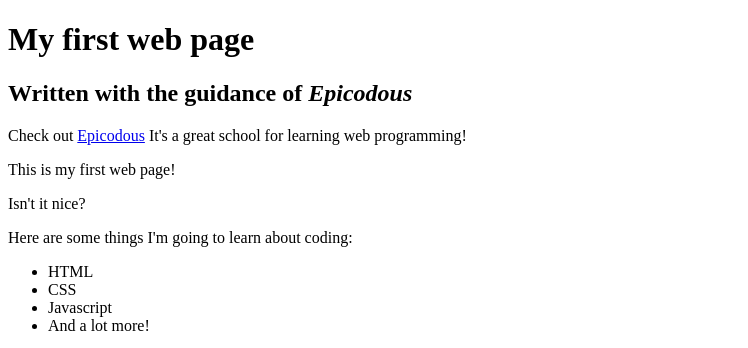
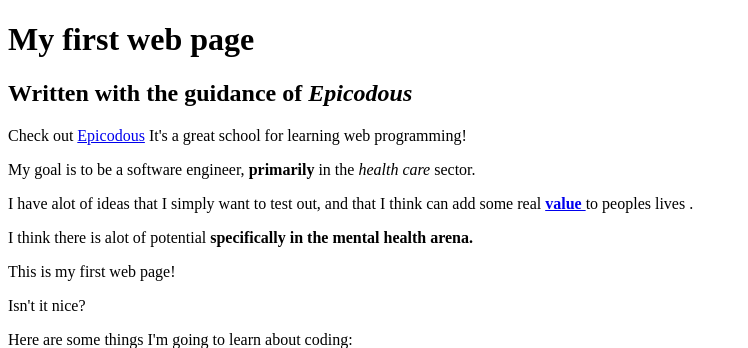
Before and after one commit to Darius-commits/my-first-wbpage, a plain HTML site: page my-first-webpage.html in a window 1280 px wide. Shown: the top 348 px of the page, without its empty margins (0-748 px from the left). Drawn offline with Linux system fonts and the light colour scheme.

Commit message:
adding some strong and em tags, just for practice. I also added a link to cbirt.org

```diff
--- a/my-first-webpage.html
+++ b/my-first-webpage.html
@@ -6,10 +6,12 @@
  <body>
         <h1>My first web page</h1>
         <h2>Written with the guidance of <em>Epicodous</em></h2>
-        <p>Check out <a href="http://www.epicodous.com/">Epicodous</a>
+        <p>Check out <a href="http://www.epicodus.com/">Epicodous</a>
         It's a great school for learning web programming!</p>
-
-
+        <p>My goal is to be a software engineer, <strong>primarily</strong> in the <em>health care</em> sector.</p>
+        <p>I have alot of ideas that I simply want to test out, and that I think can add some real  <a href="https://cbirt.org/"><strong> value </strong></a> to peoples lives .</p>
+        <p> I think there is alot of potential <strong>specifically in the mental health arena. </strong> </p>
+            <!-- I will be adding some strong and em tags, just for practice-->
         <p>This is my first web page!</p>
         <p>Isn't it nice?</p>
 
```
